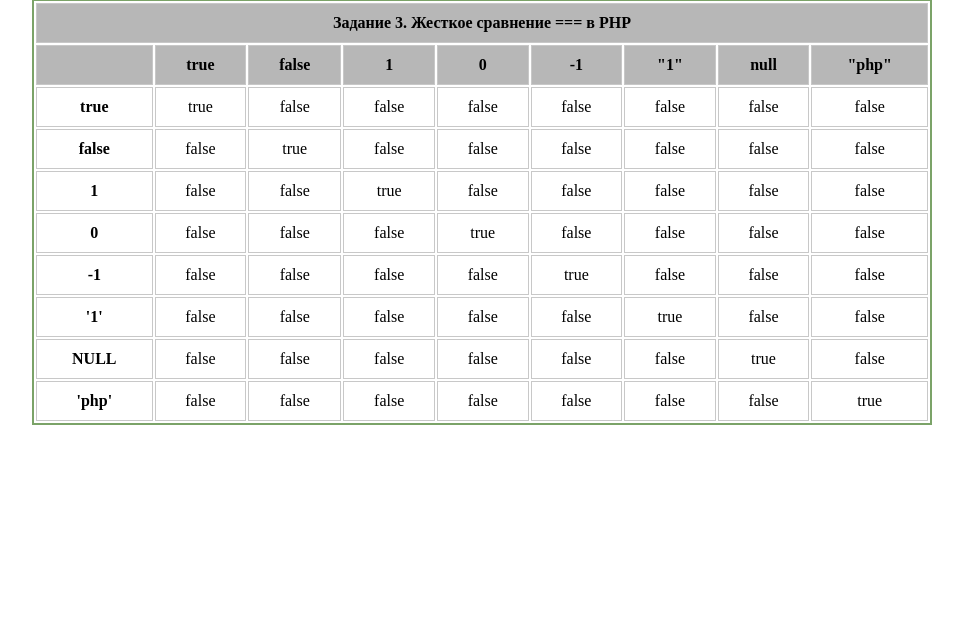
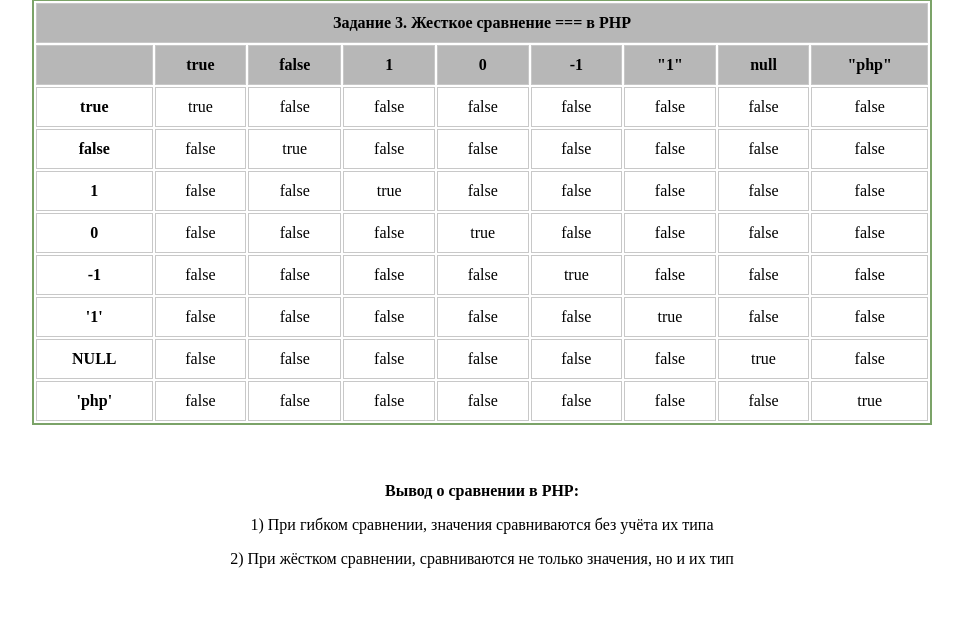
Before and after one commit to InterBig/Task-11.7, a PHP site: page / in a window 1280 px wide. Shown: the part 1076-1698 px from the top of the page, without its empty margins (158-1121 px from the left). Before the commit the page ends 1501 px from the top, so only its background shows below. Run offline with PHP 8.4, Linux system fonts and the light colour scheme.

Commit message:
Final Version 1.2

```diff
--- a/index.php
+++ b/index.php
@@ -383,5 +383,15 @@
 
         </table>
     </section>
+
+    <section>
+    <div>
+      <h2><strong> Вывод о сравнении в PHP:</strong></h2>
+      <p>1) При гибком сравнении, значения сравниваются без учёта их типа</p>
+      <p>
+        2) При жёстком сравнении, сравниваются не только значения, но и их тип
+      </p>
+    </div>
+    </section>
 </body>
 </html>
--- a/style.css
+++ b/style.css
@@ -38,6 +38,7 @@ section {
     max-width: 1000px;
     min-width: 420px;
     margin: 0 auto 32px;
+    text-align: center;
     padding: 6px 15px;
 }
 
```
